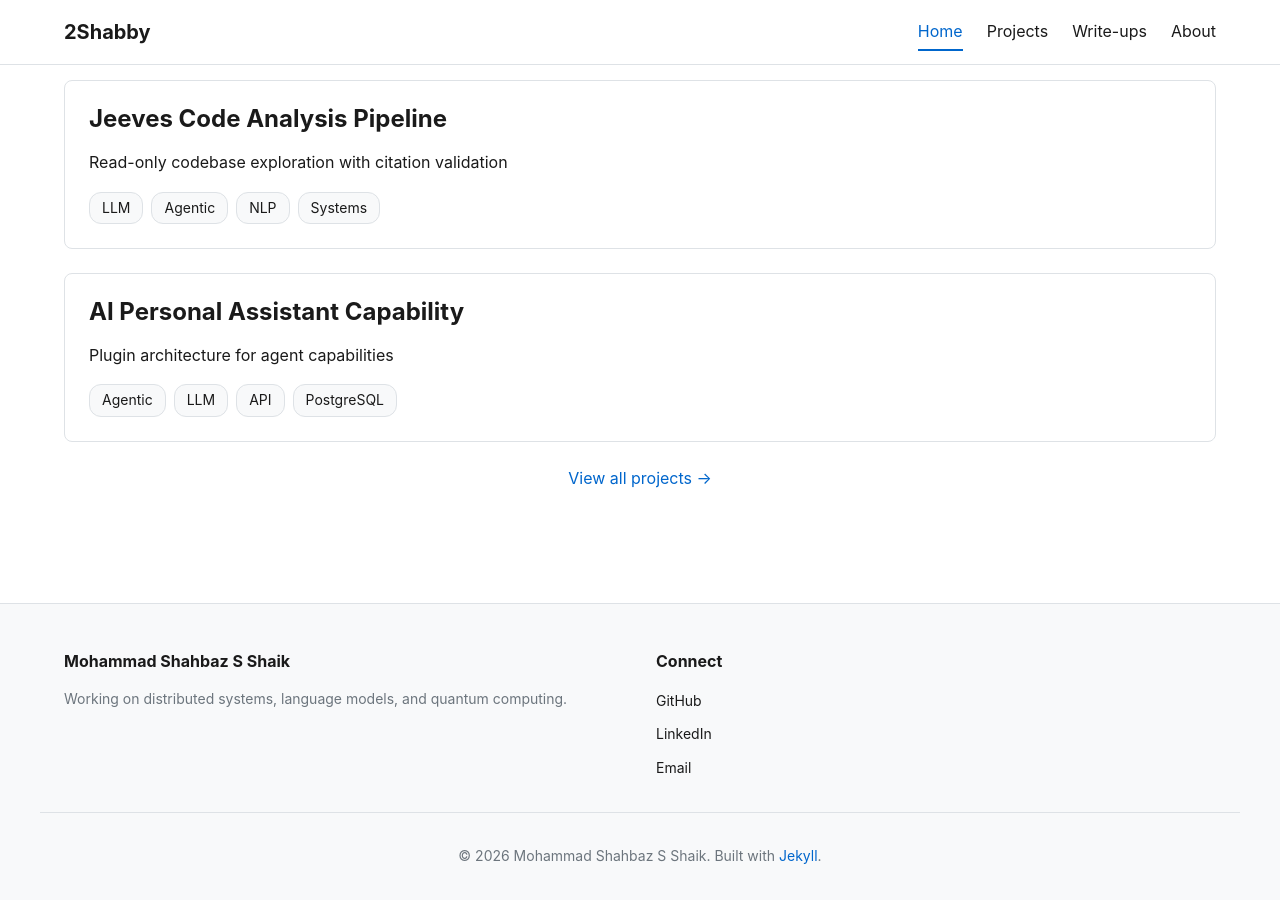
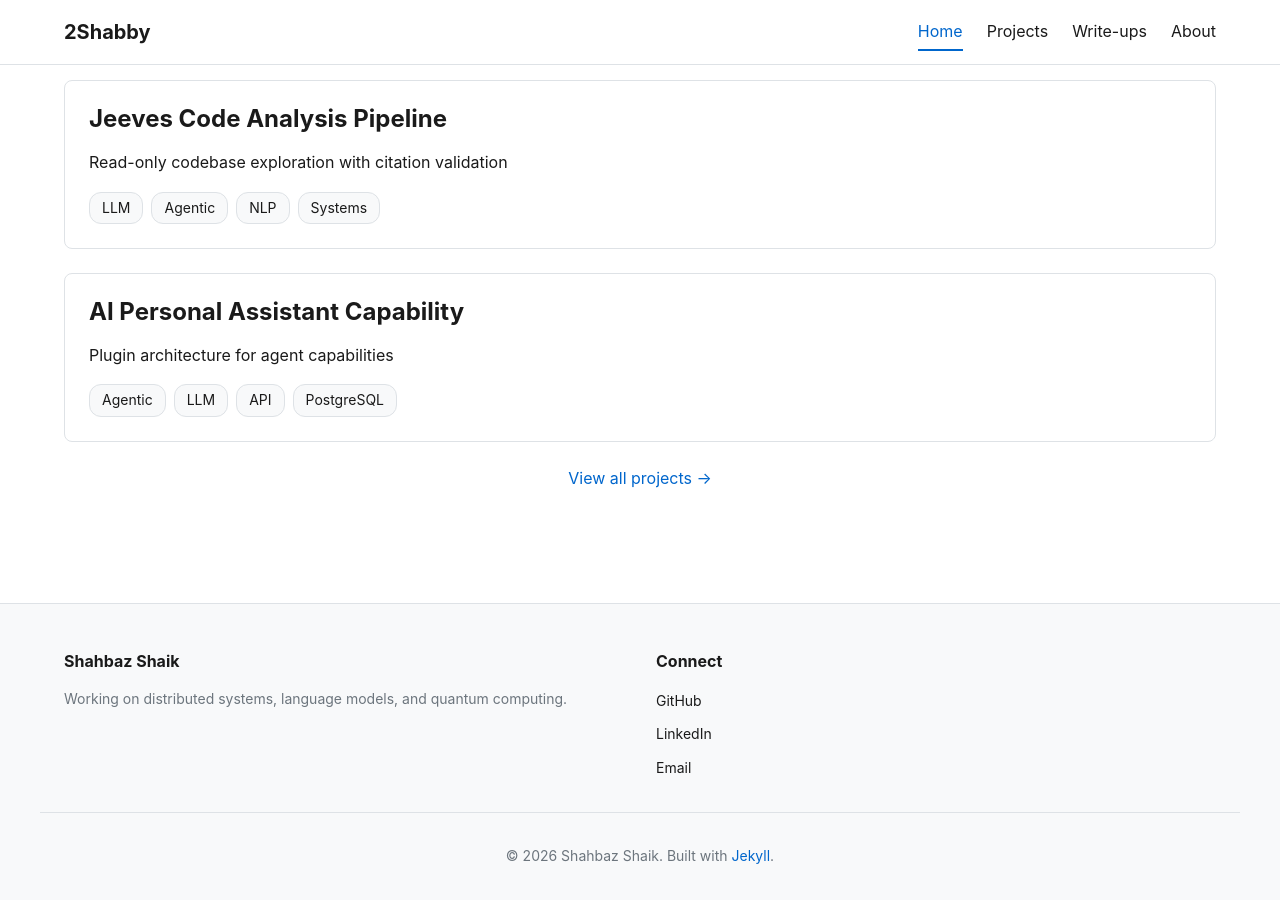
Before and after one commit to 2Shabby/2shabby.github.io, a Jekyll site: the page built from index.md, in a window 1280 px wide and 900 px high, scrolled down 998 px. Built offline with Jekyll 4.4.1, drawn with Linux system fonts in a browser that asks for light colours; some of the changed text lies outside the part shown.

Commit message:
Replace 'Mohammad Shahbaz S Shaik' with 'Shahbaz Shaik'
Co-authored-by: myclanker <myclanker@gmail.com>

```diff
--- a/_config.yml
+++ b/_config.yml
@@ -3,7 +3,7 @@
 title: "2Shabby"
 description: "systems, ml, and what's in between"
 author:
-  name: "Mohammad Shahbaz S Shaik"
+  name: "Shahbaz Shaik"
   email: "shaikmohdshahbaz@gmail.com"
 
 # URL Configuration
@@ -45,7 +45,7 @@ defaults:
       type: "posts"
     values:
       layout: "post"
-      author: "Mohammad Shahbaz S Shaik"
+      author: "Shahbaz Shaik"
 
 # Exclude from Build
 # These files and directories will not be included in the generated site
--- a/_data/profile.yml
+++ b/_data/profile.yml
@@ -3,7 +3,7 @@
 # Edit this file to update your profile across the site
 
 # Personal Information
-name: "Mohammad Shahbaz S Shaik"
+name: "Shahbaz Shaik"
 handle: "2Shabby"
 tagline: "systems, ml, and what's in between"
 short_bio: "Working on distributed systems, language models, and quantum computing."
```
